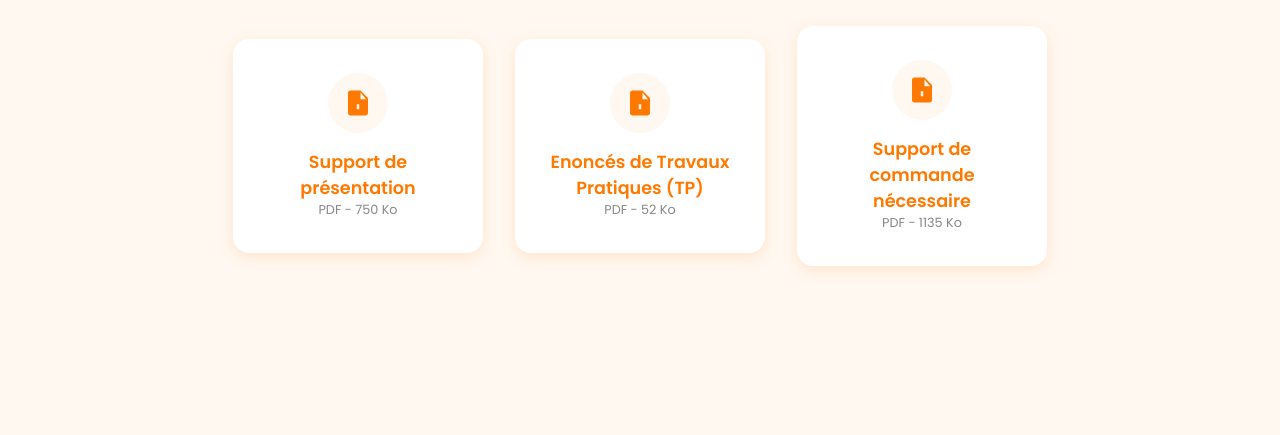
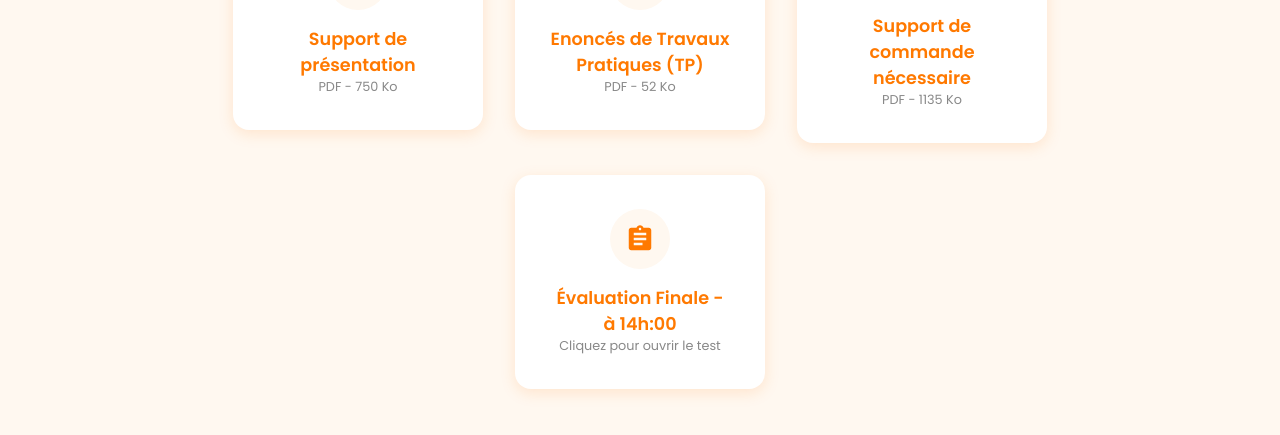
Before and after one commit to amorostodizara/support, a plain HTML site: page index.html in a window 1280 px wide. Shown: the part 359-794 px from the top of the page. Drawn offline with Linux system fonts and the light colour scheme.

Commit message:
ajouter lien evaluation

```diff
--- a/index.html
+++ b/index.html
@@ -85,6 +85,17 @@
                 </div>
                 <div class="loading-overlay"><div class="spinner"></div></div>
             </a>
+            <a href="https://quiz.everestwebdeals.co/?form=f50df8bba4c657d8f7b1726765533ed3" target="_blank" class="download-card evaluation-card">
+                <div class="icon-box">
+                    <!-- Icône de Formulaire/Test (Clipboard/List) -->
+                    <svg viewBox="0 0 24 24"><path d="M19 3h-4.18C14.4 1.84 13.3 1 12 1s-2.4.84-2.82 2H5c-1.1 0-2 .9-2 2v14c0 1.1.9 2 2 2h14c1.1 0 2-.9 2-2V5c0-1.1-.9-2-2-2zm-7 0c.55 0 1 .45 1 1s-.45 1-1 1-1-.45-1-1 .45-1 1-1zm2 14H7v-2h7v2zm3-4H7v-2h10v2zm0-4H7V7h10v2z"/></svg>
+                </div>
+                <div class="text-container">
+                    <div class="btn-text">Évaluation Finale - à 14h:00</div>
+                    <!-- Texte pour indiquer que c'est un lien externe -->
+                    <div class="btn-subtext">Cliquez pour ouvrir le test</div>
+                </div>
+            </a>
 
         </div>
     </main>
```
